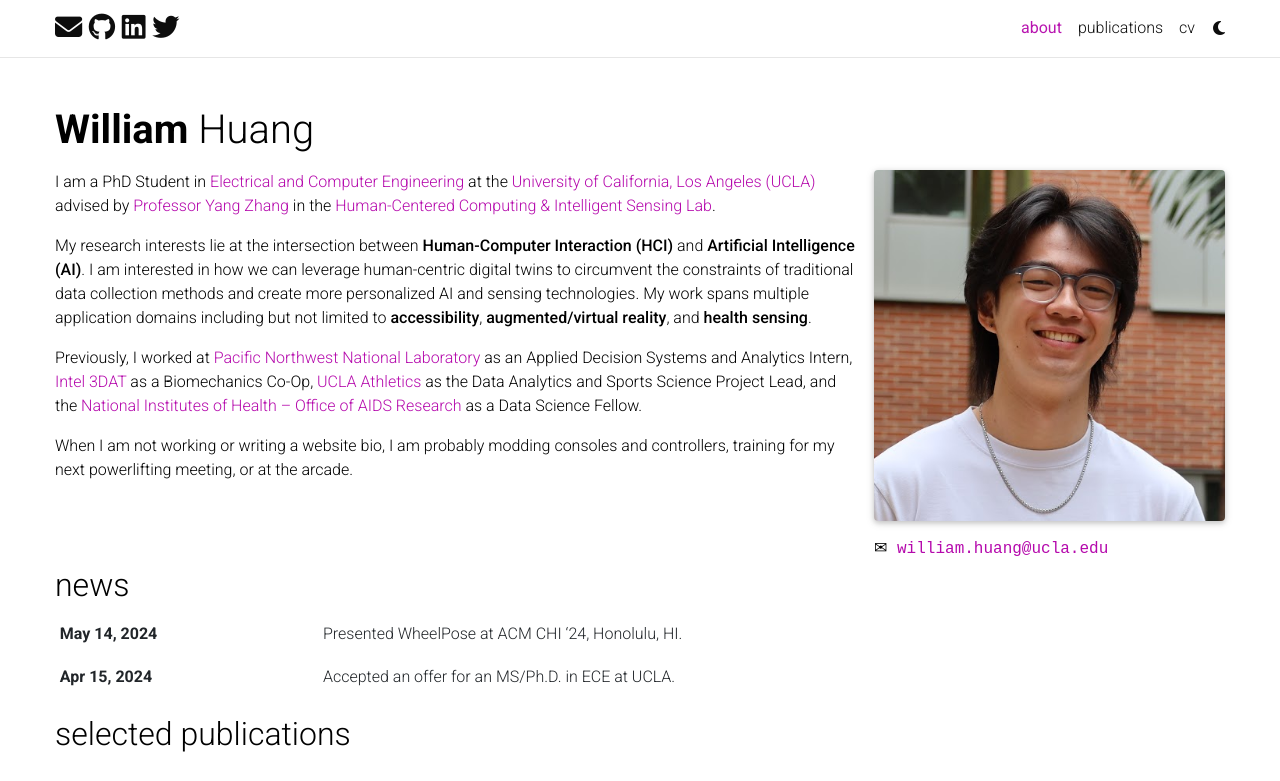
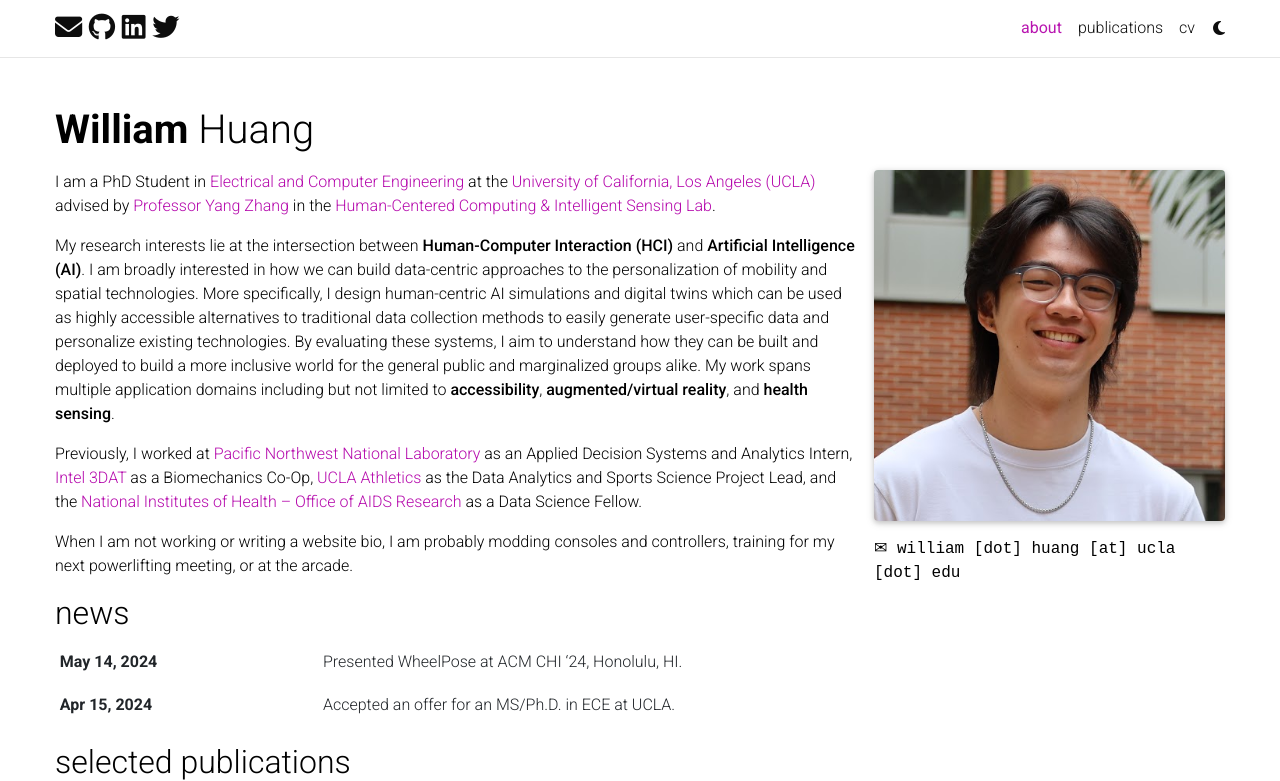
Before and after one commit to whuang37/whuang37.github.io, a Jekyll site: the page built from _pages/about.md, in a window 1280 px wide and 1064 px high, cut to the strip 0-781 px from the top of the window. Built offline with Jekyll 4.4.1, drawn with Linux system fonts in a browser that asks for light colours; full-size pictures stand in for the smaller copies a plugin makes; comment, search, counter and statistics services are not loaded; a style sheet for code colours, icons or effects is not loaded.

Commit message:
Update about.md

```diff
--- a/_pages/about.md
+++ b/_pages/about.md
@@ -9,7 +9,7 @@
   image: headshot_new.png
   image_circular: false # crops the image to make it circular
   address: >
-    <p>✉ <a href="mailto:william.huang@ucla.edu">william.huang@ucla.edu</a></p>
+    <p>✉ william [dot] huang [at] ucla [dot] edu</p>
   #   <p>Your City, State 12345</p>
 
 news: true  # includes a list of news items
@@ -20,10 +20,9 @@
 
 I am a PhD Student in [Electrical and Computer Engineering](https://www.ee.ucla.edu/) at the [University of California, Los Angeles (UCLA)](https://www.ucla.edu/) advised by [Professor Yang Zhang](https://yangzhang.dev/) in the [Human-Centered Computing & Intelligent Sensing Lab](https://hilab.dev/).
 
-My research interests lie at the intersection between **Human-Computer Interaction (HCI)** and **Artificial Intelligence (AI)**. I am interested in how we can leverage human-centric digital twins to circumvent the constraints of traditional data collection methods and create more personalized AI and sensing technologies. My work spans multiple application domains including but not limited to **accessibility**, **augmented/virtual reality**, and **health sensing**.
+My research interests lie at the intersection between **Human-Computer Interaction (HCI)** and **Artificial Intelligence (AI)**. I am broadly interested in how we can build data-centric approaches to the personalization of mobility and spatial technologies. More specifically, I design human-centric AI simulations and digital twins which can be used as highly accessible alternatives to traditional data collection methods to easily generate user-specific data and personalize existing technologies. By evaluating these systems, I aim to understand how they can be built and deployed to build a more inclusive world for the general public and marginalized groups alike. My work spans multiple application domains including but not limited to **accessibility**, **augmented/virtual reality**, and **health sensing**.
 
 Previously, I worked at [Pacific Northwest National Laboratory](https://www.pnnl.gov/) as an Applied Decision Systems and Analytics Intern, [Intel 3DAT](https://www.intel.com/content/www/us/en/architecture-and-technology/3d-athlete-tracking.html) as a Biomechanics Co-Op, [UCLA Athletics](https://uclabruins.com/) as the Data Analytics and Sports Science Project Lead, and the [National Institutes of Health -- Office of AIDS Research](https://www.oar.nih.gov/) as a Data Science Fellow.
-
 
 When I am not working or writing a website bio, I am probably modding consoles and controllers, training for my next powerlifting meeting, or at the arcade.
 
```
